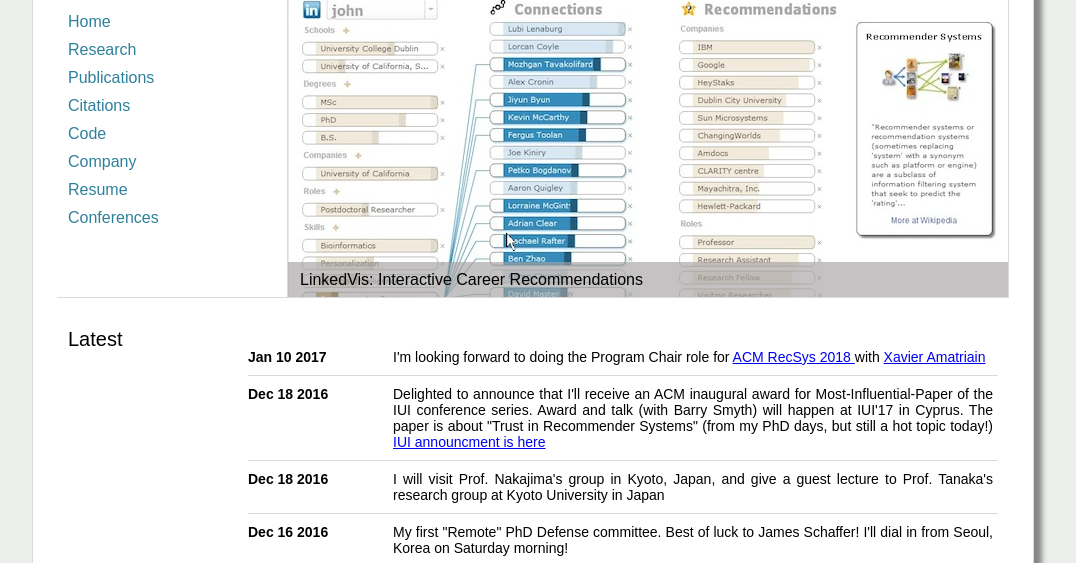
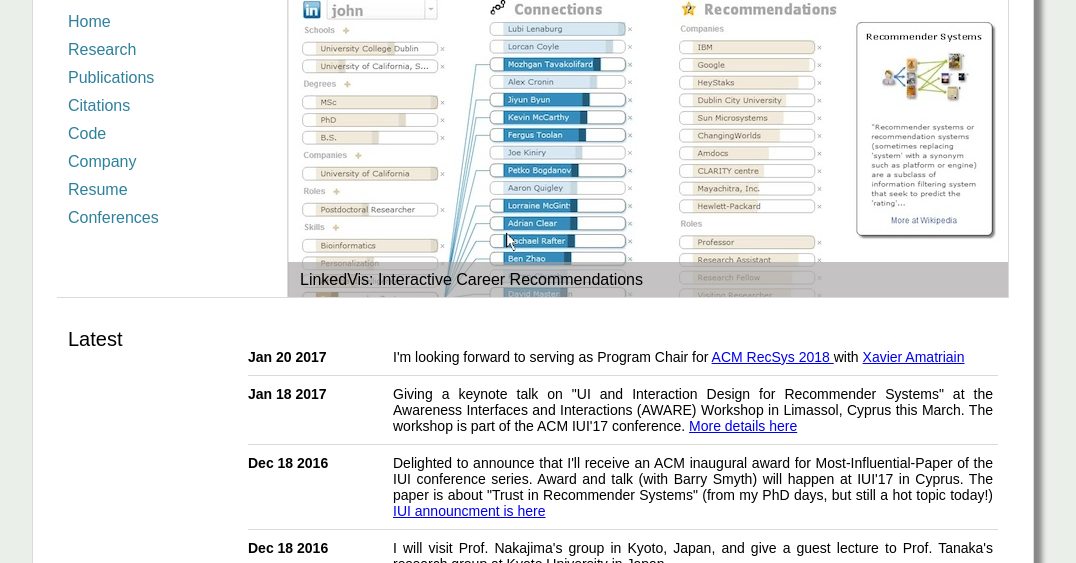
Before and after one commit to johnodonovan/personal-webpage, a plain HTML site: page index.html in a window 1280 px wide. Shown: the part 235-798 px from the top of the page, without its empty margins (108-1184 px from the left). Drawn offline with Linux system fonts and the light colour scheme.

Commit message:
news updates

```diff
--- a/index.html
+++ b/index.html
@@ -127,8 +127,21 @@
 							<!-- NEWS 1 -->
 			<li class="news_list">
 						<article>
-							<span class="date_news">Jan 10 2017</span>
-							<span class="news_news">I'm looking forward to doing the Program Chair role for <a href="https://recsys.acm.org/">ACM RecSys 2018 </a> with <a href="https://xamat.github.io//">Xavier Amatriain</a>
+							<span class="date_news">Jan 20 2017</span>
+							<span class="news_news">I'm looking forward to serving as Program Chair for <a href="https://recsys.acm.org/">ACM RecSys 2018 </a> with <a href="https://xamat.github.io//">Xavier Amatriain</a>
+							 </span>
+						</span>
+					</article>
+					<div class="clear"></div>
+					<section class="article_line"></section>
+				</li>
+			</li>
+
+
+<li class="news_list">
+						<article>
+							<span class="date_news">Jan 18 2017</span>
+							<span class="news_news">Giving a keynote talk on "UI and Interaction Design for Recommender Systems" at the Awareness Interfaces and Interactions (AWARE) Workshop in Limassol, Cyprus this March. The workshop is part of the ACM IUI'17 conference. <a href="https://iuiaware2017.wordpress.com/">More details here</a>
 							 </span>
 						</span>
 					</article>
```
